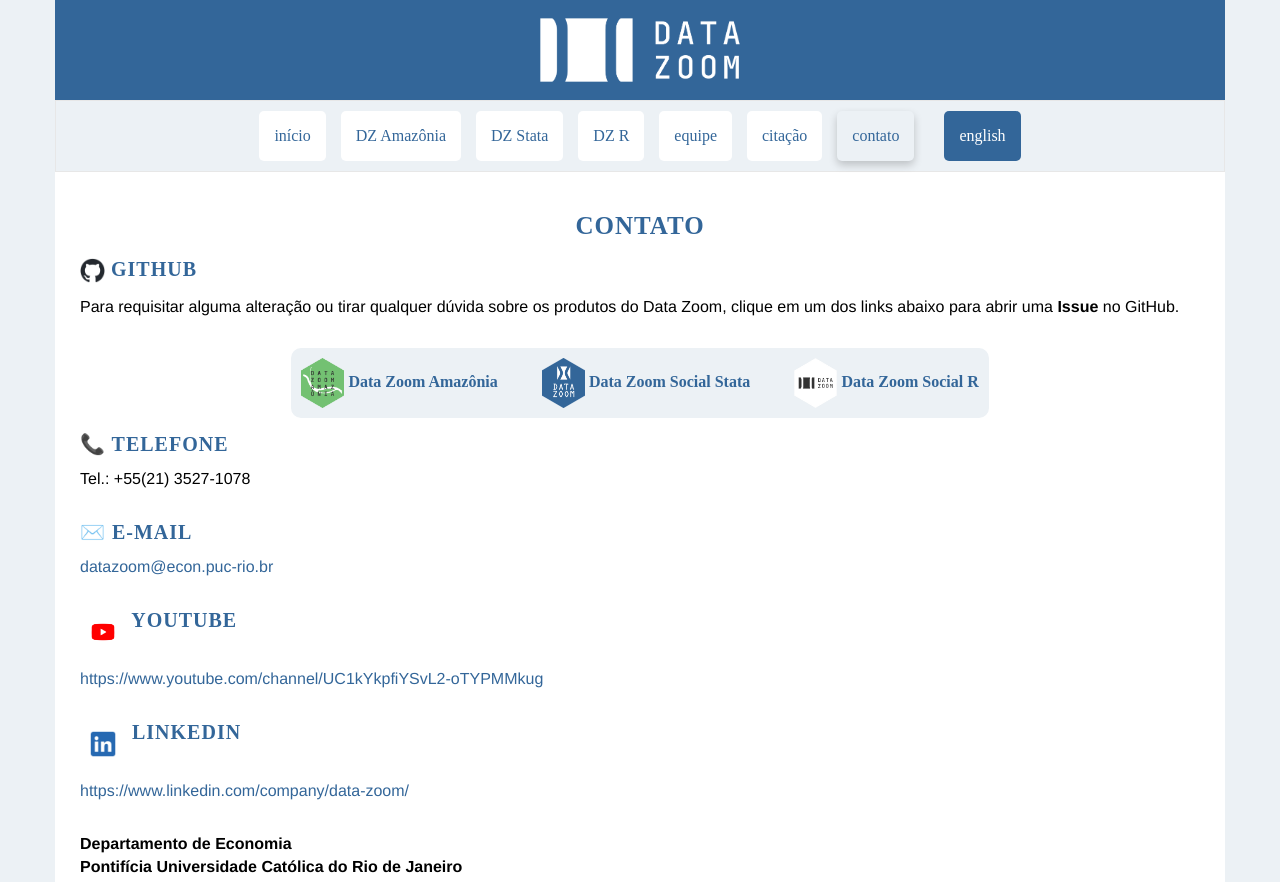
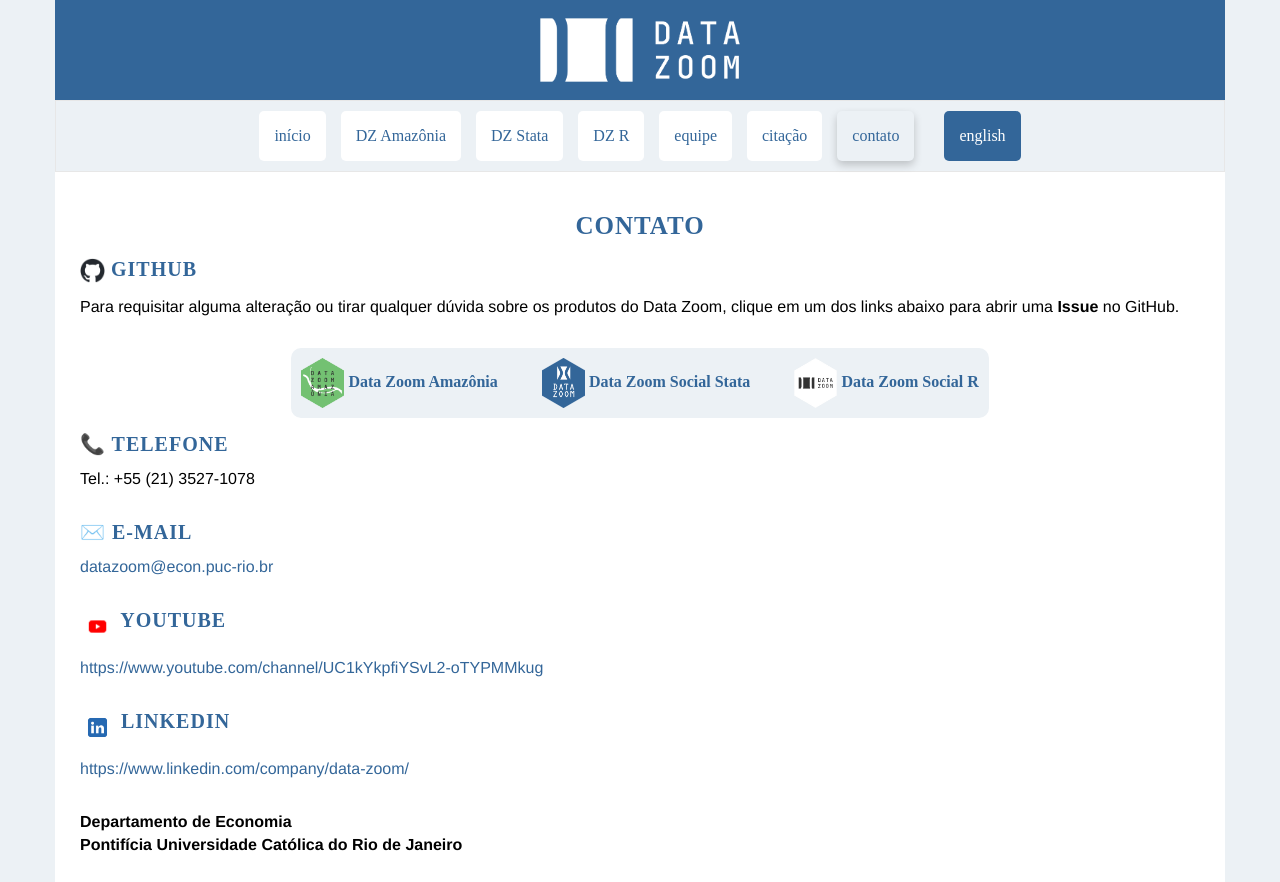
Before and after one commit to datazoompuc/datazoompuc.github.io, a Jekyll site: the page built from pt/contato.md, in a window 1280 px wide and 900 px high, cut to the strip 0-882 px from the top of the window. Built offline with Jekyll 4.4.1, drawn with Linux system fonts in a browser that asks for light colours; nearby versions of some CDN libraries; some web fonts are replaced.

Commit message:
Diminuindo as proporções das logos

```diff
--- a/pt/contato.md
+++ b/pt/contato.md
@@ -47,17 +47,17 @@
 
 ## 📞 Telefone
 
-Tel.: +55(21) 3527-1078
+Tel.: +55 (21) 3527-1078
 
 ## ✉️ E-mail
 
 [datazoom@econ.puc-rio.br](mailto:datazoom@econ.puc-rio.br)
 
-## <img src="{{ site.baseurl }}/assets/img/youtube_red.png" height=46px style="vertical-align: text-top;"> Youtube
+## <img src="{{ site.baseurl }}/assets/img/youtube_red.png" height=35px style="vertical-align: text-top;"> Youtube
 
 [https://www.youtube.com/channel/UC1kYkpfiYSvL2-oTYPMMkug](https://www.youtube.com/channel/UC1kYkpfiYSvL2-oTYPMMkug)
 
-## <img src="{{ site.baseurl }}/assets/img/Linkedin1.webp" height=46px style="vertical-align: text-top;"> Linkedin
+## <img src="{{ site.baseurl }}/assets/img/Linkedin1.webp" height=35px style="vertical-align: text-top;"> Linkedin
 
 [https://www.linkedin.com/company/data-zoom/](https://www.linkedin.com/company/data-zoom/)
 
```
